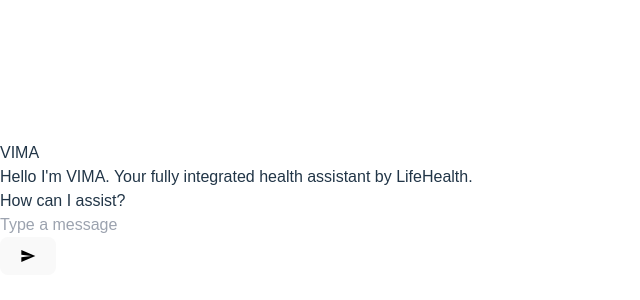
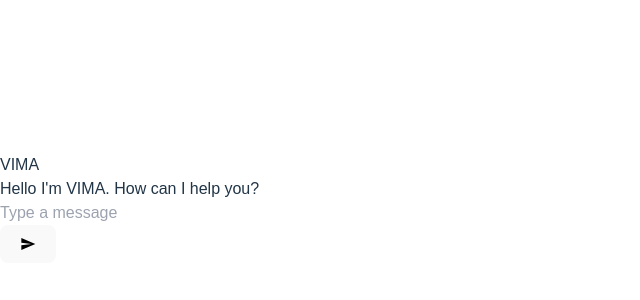
Before and after one commit to kampalaboy/VMA, a React (Vite) app: page / in a window 1280 px wide. Shown: the part 192-492 px from the top of the page, without its empty margins (0-640 px from the left). Built offline with nearby package versions, Linux system fonts and the light colour scheme.

Commit message:
VIma visual

```diff
--- a/src/App.tsx
+++ b/src/App.tsx
@@ -59,8 +59,7 @@
         role: "bot",
         content:
           welcomeMessages[plang as keyof typeof welcomeMessages] ||
-          `Hello I'm VIMA.  Your fully integrated health assistant by LifeHealth.
-            How can I assist?`,
+          `Hello I'm VIMA. How can I help you?`,
       },
     ]);
   }, [plang, pname, userId]);
```
